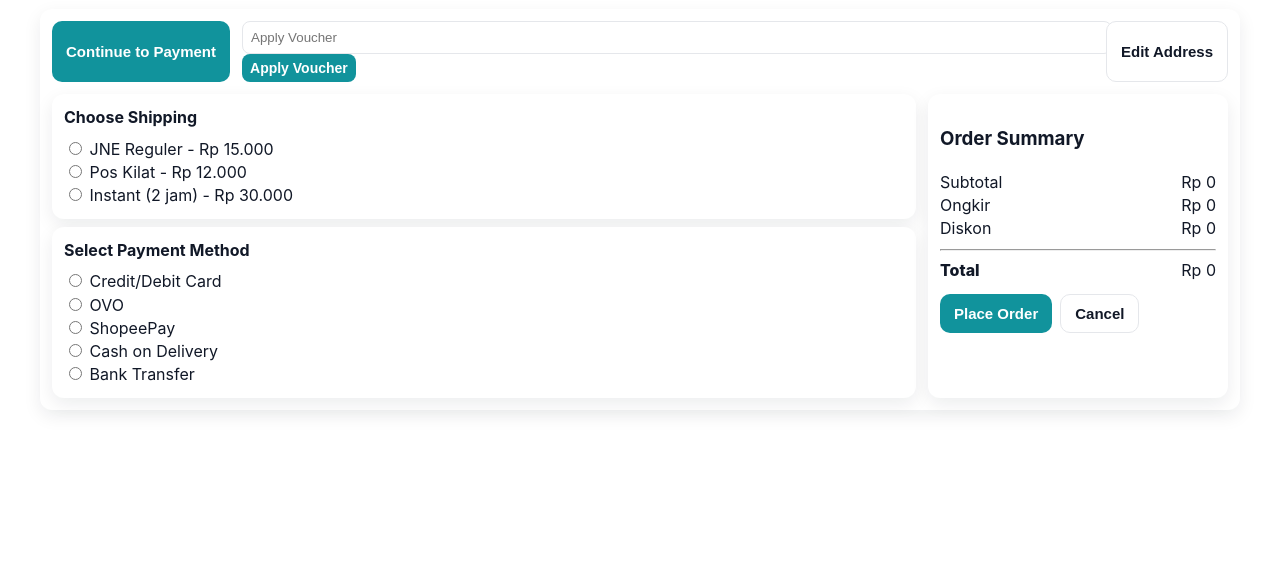
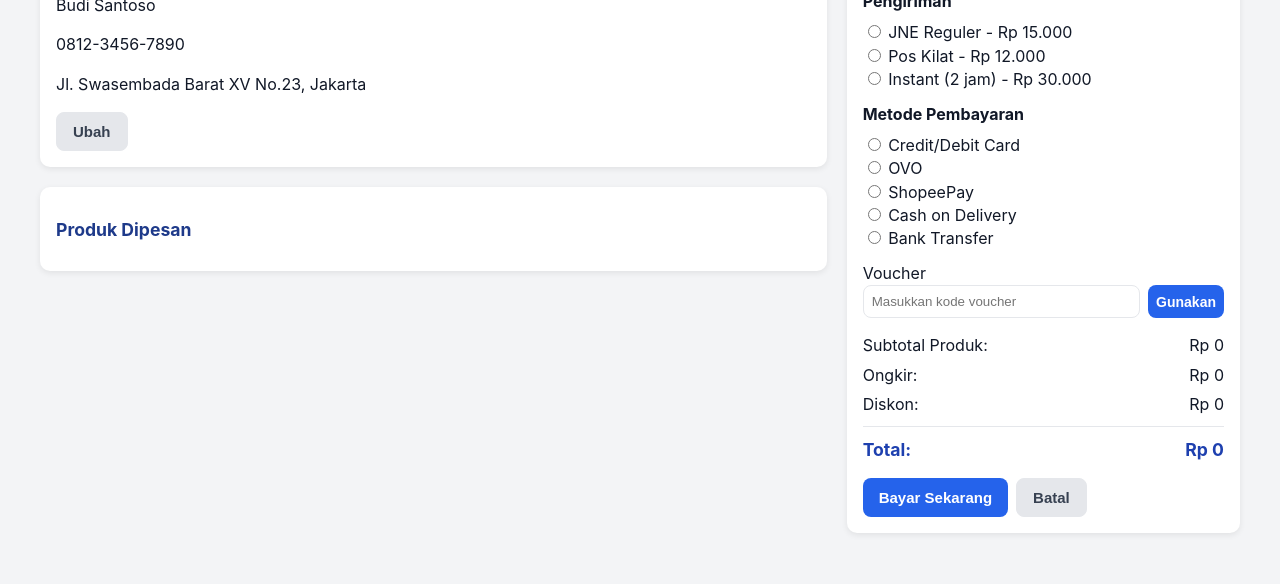
Before and after one commit to szyeee/UTS-FrontEnd, a website: page checkout.html in a window 1280 px wide. Shown: the part 216-800 px from the top of the page. Drawn offline with Linux system fonts and the light colour scheme.

Commit message:
Update checkout page, js, and css

```diff
--- a/checkout.html
+++ b/checkout.html
@@ -1,50 +1,122 @@
-<!doctype html>
-<html lang="id"><head><meta charset="utf-8"><meta name="viewport" content="width=device-width,initial-scale=1"><title>Checkout — MalibuShop</title><link rel="stylesheet" href="assets/css/ecommerce.css"></head><body>
+<!DOCTYPE html>
+<html lang="id">
+<head>
+  <meta charset="UTF-8">
+  <meta name="viewport" content="width=device-width, initial-scale=1.0">
+  <title>Checkout - MalibuShop</title>
+  <link rel="stylesheet" href="assets/css/ecommerce.css">
+  <style>
+    body {background:#f3f4f6;}
+    .checkout-container {
+      display:flex; gap:20px;
+      max-width:1200px; margin:20px auto; padding:0 20px;
+    }
+    .checkout-left {flex:2; display:flex; flex-direction:column; gap:20px;}
+    .checkout-right {flex:1;}
+    .card {background:#fff; border-radius:10px; padding:16px; box-shadow:0 2px 6px rgba(0,0,0,0.08);}
+    .card h2 {font-size:1.1em; margin-bottom:12px; color:#1e3a8a;}
+    .checkout-item {display:flex; gap:12px; align-items:center;}
+    .checkout-item img {width:70px; height:70px; object-fit:cover; border-radius:8px; border:1px solid #e5e7eb;}
+    .summary-card {position:sticky; top:80px;}
+    .summary-prices {margin:16px 0;}
+    .summary-prices p {display:flex; justify-content:space-between; margin:6px 0;}
+    .summary-prices hr {border:none; border-top:1px solid #e5e7eb; margin:10px 0;}
+    .summary-prices .total {font-size:1.1em; font-weight:bold; color:#1e40af;}
+    .btn {background:#2563eb; color:#fff; padding:10px 16px; border:none; border-radius:8px; cursor:pointer; font-weight:600;}
+    .btn:hover {background:#1e3a8a;}
+    .btn.secondary {background:#e5e7eb; color:#374151;}
+    .modal {display:none; position:fixed; inset:0; background:rgba(0,0,0,0.5); justify-content:center; align-items:center; z-index:1000;}
+    .modal-body {background:#fff; padding:20px; border-radius:10px; width:90%; max-width:420px;}
+  </style>
+</head>
+<body>
+  <!-- Header dynamic -->
   <div id="header-placeholder"></div>
-<div class="container" style="padding-top:18px">
-  <h1>Checkout</h1>
-  <div class="card" style="padding:12px;">
-    <div style="display:flex;gap:12px;flex-wrap:wrap">
-      <button class="btn" id="continue-payment">Continue to Payment</button>
-      <div style="flex:1;min-width:260px">
-        <input id="voucher-input" placeholder="Apply Voucher" style="width:100%;padding:8px;border-radius:8px;border:1px solid #e5e7eb"><button class="btn small" id="apply-voucher">Apply Voucher</button>
-      </div>
-      <button class="btn secondary" id="edit-address">Edit Address</button>
+
+  <main class="checkout-container">
+    <!-- KIRI -->
+    <section class="checkout-left">
+      <div class="card">
+        <h2>Alamat Pengiriman</h2>
+        <p id="addr-name">Budi Santoso</p>
+        <p id="addr-phone">0812-3456-7890</p>
+        <p id="addr-line">Jl. Swasembada Barat XV No.23, Jakarta</p>
+        <button id="edit-address" class="btn secondary">Ubah</button>
       </div>
 
-    <div style="margin-top:12px;display:grid;grid-template-columns:1fr 300px;gap:12px">
+      <div class="card">
+        <h2>Produk Dipesan</h2>
+        <div id="order-lines">
+          <div class="checkout-item">
+            <img src="https://via.placeholder.com/70" alt="Produk">
             <div>
-        <div class="card" style="padding:12px" id="shipping-options-card"><strong>Choose Shipping</strong><div id="shipping-options" style="margin-top:8px"></div></div>
-        <div class="card" style="padding:12px;margin-top:8px" id="payment-options-card"><strong>Select Payment Method</strong><div id="payment-options" style="margin-top:8px"></div></div>
-      </div>
-      <div class="card" style="padding:12px">
-        <h3>Order Summary</h3>
-        <div id="order-lines"></div>
-        <div class="flex justify-between"><div>Subtotal</div><div id="sum-subtotal">Rp 0</div></div>
-        <div class="flex justify-between"><div>Ongkir</div><div id="sum-shipping">Rp 0</div></div>
-        <div class="flex justify-between"><div>Diskon</div><div id="sum-discount">Rp 0</div></div>
-        <hr>
-        <div class="flex justify-between"><div style="font-weight:800">Total</div><div id="sum-total">Rp 0</div></div>
-        <div style="margin-top:12px;display:flex;gap:8px">
-          <button class="btn" id="place-order">Place Order</button>
-          <button class="btn secondary" id="cancel-order">Cancel</button>
+              <h3>Sneakers Sport Edition</h3>
+              <p>Rp119.000</p>
             </div>
           </div>
         </div>
       </div>
+    </section>
+
+    <!-- KANAN -->
+    <aside class="checkout-right">
+      <div class="card summary-card">
+        <h2>Ringkasan Pesanan</h2>
+
+        <div id="shipping-options-card" style="margin-bottom:12px">
+          <strong>Pengiriman</strong>
+          <div id="shipping-options" style="margin-top:8px"></div>
         </div>
 
-<!-- address modal -->
-<div id="addr-modal" class="modal" style="display:none"><div class="modal-body">
+        <div id="payment-options-card" style="margin-bottom:12px">
+          <strong>Metode Pembayaran</strong>
+          <div id="payment-options" style="margin-top:8px"></div>
+        </div>
+
+        <div class="form-row">
+          <label for="voucher">Voucher</label>
+          <div style="display:flex;gap:8px">
+            <input type="text" id="voucher-input" placeholder="Masukkan kode voucher" style="flex:1;padding:8px;border-radius:8px;border:1px solid #e5e7eb">
+            <button class="btn small" id="apply-voucher">Gunakan</button>
+          </div>
+          <small id="voucher-msg"></small>
+        </div>
+
+        <div class="summary-prices">
+          <p>Subtotal Produk: <span id="sum-subtotal">Rp 119.000</span></p>
+          <p>Ongkir: <span id="sum-shipping">Rp 15.000</span></p>
+          <p>Diskon: <span id="sum-discount">Rp 0</span></p>
+          <hr>
+          <p class="total">Total: <span id="sum-total">Rp 134.000</span></p>
+        </div>
+
+        <div style="display:flex;gap:8px">
+          <button class="btn" id="place-order">Bayar Sekarang</button>
+          <button class="btn secondary" id="cancel-order">Batal</button>
+        </div>
+      </div>
+    </aside>
+  </main>
+
+  <!-- Modal Edit Alamat -->
+  <div id="addr-modal" class="modal">
+    <div class="modal-body">
       <h3>Edit Address</h3>
-  <input id="addr-name" placeholder="Nama penerima" style="width:100%;padding:8px;border-radius:8px;border:1px solid #e5e7eb"><br><br>
-  <input id="addr-line" placeholder="Alamat lengkap" style="width:100%;padding:8px;border-radius:8px;border:1px solid #e5e7eb"><br><br>
-  <input id="addr-phone" placeholder="No. HP" style="width:100%;padding:8px;border-radius:8px;border:1px solid #e5e7eb"><br><br>
-  <div style="display:flex;gap:8px;justify-content:flex-end"><button class="btn secondary" id="addr-cancel">Cancel</button><button class="btn" id="addr-save">Save</button></div>
-</div></div>
+      <input id="addr-name-input" placeholder="Nama penerima" style="width:100%;padding:8px;border-radius:8px;border:1px solid #e5e7eb"><br><br>
+      <input id="addr-line-input" placeholder="Alamat lengkap" style="width:100%;padding:8px;border-radius:8px;border:1px solid #e5e7eb"><br><br>
+      <input id="addr-phone-input" placeholder="No. HP" style="width:100%;padding:8px;border-radius:8px;border:1px solid #e5e7eb"><br><br>
+      <div style="display:flex;gap:8px;justify-content:flex-end">
+        <button class="btn secondary" id="addr-cancel">Batal</button>
+        <button class="btn" id="addr-save">Simpan</button>
+      </div>
+    </div>
+  </div>
 
+  <!-- Footer dynamic -->
   <div id="footer-placeholder"></div>
+
   <script src="scripts/header.js"></script>
   <script src="scripts/cart.js"></script>
   <script src="scripts/checkout.js"></script>
-</body></html>
+</body>
+</html>
--- a/scripts/checkout.js
+++ b/scripts/checkout.js
@@ -1,60 +1,153 @@
-// checkout.js - refined and clear flow per requirements
-function formatRupiah(v){ return 'Rp ' + Number(v).toFixed(0).toString().replace(/\B(?=(\d{3})+(?!\d))/g, '.'); }
-function getCart(){ try { return JSON.parse(localStorage.getItem('cart')||'[]'); } catch(e){ return []; } }
-function saveOrder(order){ const orders = JSON.parse(localStorage.getItem('orders')||'[]'); orders.unshift(order); localStorage.setItem('orders', JSON.stringify(orders)); }
+// checkout.js - updated to match merged HTML structure
+function formatRupiah(v){
+  return 'Rp ' + Number(v).toFixed(0).toString().replace(/\B(?=(\d{3})+(?!\d))/g, '.');
+}
+function getCart(){
+  try { return JSON.parse(localStorage.getItem('cart')||'[]'); } catch(e){ return []; }
+}
+function saveOrder(order){
+  const orders = JSON.parse(localStorage.getItem('orders')||'[]');
+  orders.unshift(order);
+  localStorage.setItem('orders', JSON.stringify(orders));
+}
 
 document.addEventListener('DOMContentLoaded', function(){
-  const shippingOptions = [{id:'jne',name:'JNE Reguler',cost:15000},{id:'pos',name:'Pos Kilat',cost:12000},{id:'instant',name:'Instant (2 jam)',cost:30000}];
-  const paymentOptions = [{id:'card',name:'Credit/Debit Card'},{id:'ovo',name:'OVO'},{id:'spay',name:'ShopeePay'},{id:'cod',name:'Cash on Delivery'},{id:'transfer',name:'Bank Transfer'}];
+  const shippingOptions = [
+    {id:'jne',name:'JNE Reguler',cost:15000},
+    {id:'pos',name:'Pos Kilat',cost:12000},
+    {id:'instant',name:'Instant (2 jam)',cost:30000}
+  ];
+  const paymentOptions = [
+    {id:'card',name:'Credit/Debit Card'},
+    {id:'ovo',name:'OVO'},
+    {id:'spay',name:'ShopeePay'},
+    {id:'cod',name:'Cash on Delivery'},
+    {id:'transfer',name:'Bank Transfer'}
+  ];
+
+  // render shipping options
   const shipEl = document.getElementById('shipping-options');
-  shippingOptions.forEach(s=>{ const d=document.createElement('div'); d.innerHTML=`<label><input type="radio" name="shipping" value="${s.id}" data-cost="${s.cost}"> ${s.name} - ${formatRupiah(s.cost)}</label>`; shipEl.appendChild(d); });
+  shippingOptions.forEach(s=>{
+    const d=document.createElement('div');
+    d.innerHTML=`<label><input type="radio" name="shipping" value="${s.id}" data-cost="${s.cost}"> ${s.name} - ${formatRupiah(s.cost)}</label>`;
+    shipEl.appendChild(d);
+  });
+
+  // render payment options
   const payEl = document.getElementById('payment-options');
-  paymentOptions.forEach(p=>{ const d=document.createElement('div'); d.innerHTML=`<label><input type="radio" name="payment" value="${p.id}"> ${p.name}</label>`; payEl.appendChild(d); });
+  paymentOptions.forEach(p=>{
+    const d=document.createElement('div');
+    d.innerHTML=`<label><input type="radio" name="payment" value="${p.id}"> ${p.name}</label>`;
+    payEl.appendChild(d);
+  });
+
+  // load & display address
+  function renderAddress(){
+    const a = JSON.parse(localStorage.getItem('address')||'null');
+    if(a){
+      document.getElementById('addr-name').textContent = a.name;
+      document.getElementById('addr-line').textContent = a.line;
+      document.getElementById('addr-phone').textContent = a.phone;
+    }
+  }
 
   // address modal
-  function loadAddress(){ const a = JSON.parse(localStorage.getItem('address')||'null'); if(a) document.getElementById('addr-name').value=a.name, document.getElementById('addr-line').value=a.line, document.getElementById('addr-phone').value=a.phone; }
-  document.getElementById('edit-address').addEventListener('click', ()=>{ document.getElementById('addr-modal').style.display='flex'; loadAddress(); });
+  document.getElementById('edit-address').addEventListener('click', ()=>{
+    const a = JSON.parse(localStorage.getItem('address')||'null');
+    if(a){
+      document.getElementById('addr-name-input').value = a.name;
+      document.getElementById('addr-line-input').value = a.line;
+      document.getElementById('addr-phone-input').value = a.phone;
+    }
+    document.getElementById('addr-modal').style.display='flex';
+  });
   document.getElementById('addr-cancel').addEventListener('click', ()=> document.getElementById('addr-modal').style.display='none');
-  document.getElementById('addr-save').addEventListener('click', ()=>{ const addr={name:document.getElementById('addr-name').value,line:document.getElementById('addr-line').value,phone:document.getElementById('addr-phone').value}; localStorage.setItem('address', JSON.stringify(addr)); document.getElementById('addr-modal').style.display='none'; alert('Alamat disimpan.'); });
+  document.getElementById('addr-save').addEventListener('click', ()=>{
+    const addr={
+      name:document.getElementById('addr-name-input').value||'',
+      line:document.getElementById('addr-line-input').value||'',
+      phone:document.getElementById('addr-phone-input').value||''
+    };
+    localStorage.setItem('address', JSON.stringify(addr));
+    document.getElementById('addr-modal').style.display='none';
+    renderAddress();
+    alert('Alamat disimpan.');
+  });
 
   // voucher apply
   document.getElementById('apply-voucher').addEventListener('click', ()=>{
     const code = document.getElementById('voucher-input').value.trim();
     if(!code) return alert('Masukkan kode voucher.');
     localStorage.setItem('selectedVoucher', code);
-    alert('Voucher diterapkan: ' + code);
+    document.getElementById('voucher-msg').textContent = 'Voucher diterapkan: ' + code;
     renderSummary();
   });
 
+  // render order summary
   function renderSummary(){
     const cart = getCart();
-    const lines = document.getElementById('order-lines'); lines.innerHTML='';
+    const lines = document.getElementById('order-lines');
+    lines.innerHTML='';
     let subtotal = 0;
-    cart.forEach(it=>{ const r=document.createElement('div'); r.style.display='flex'; r.style.justifyContent='space-between'; r.style.marginBottom='8px'; r.innerHTML = `<div>${it.title} x ${it.qty||1}</div><div>${formatRupiah((it.price||0)*(it.qty||1))}</div>`; lines.appendChild(r); subtotal += (it.price||0)*(it.qty||1); });
+    cart.forEach(it=>{
+      const r=document.createElement('div');
+      r.style.display='flex';
+      r.style.justifyContent='space-between';
+      r.style.marginBottom='8px';
+      r.innerHTML = `<div>${it.title} x ${it.qty||1}</div><div>${formatRupiah((it.price||0)*(it.qty||1))}</div>`;
+      lines.appendChild(r);
+      subtotal += (it.price||0)*(it.qty||1);
+    });
     document.getElementById('sum-subtotal').textContent = formatRupiah(subtotal);
-    const selShip = document.querySelector('input[name="shipping"]:checked'); const shipCost = selShip ? parseInt(selShip.dataset.cost||0) : 0; document.getElementById('sum-shipping').textContent = formatRupiah(shipCost);
-    let discount = 0; const v = localStorage.getItem('selectedVoucher') || ''; if (v==='MUSIM20') discount = Math.round(subtotal*0.2); else if (v==='HELLO10') discount = Math.round(subtotal*0.1); else if (v==='ONGKIRFREE') discount = shipCost;
+
+    const selShip = document.querySelector('input[name="shipping"]:checked');
+    const shipCost = selShip ? parseInt(selShip.dataset.cost||0) : 0;
+    document.getElementById('sum-shipping').textContent = formatRupiah(shipCost);
+
+    let discount = 0;
+    const v = localStorage.getItem('selectedVoucher') || '';
+    if (v==='MUSIM20') discount = Math.round(subtotal*0.2);
+    else if (v==='HELLO10') discount = Math.round(subtotal*0.1);
+    else if (v==='ONGKIRFREE') discount = shipCost;
     document.getElementById('sum-discount').textContent = formatRupiah(discount);
+
     document.getElementById('sum-total').textContent = formatRupiah(subtotal + shipCost - discount);
   }
 
   document.getElementById('shipping-options').addEventListener('change', renderSummary);
   document.getElementById('payment-options').addEventListener('change', renderSummary);
-  document.getElementById('cancel-order').addEventListener('click', ()=>{ if(confirm('Batalkan pesanan?')) window.location.href='index.html'; });
+  document.getElementById('cancel-order').addEventListener('click', ()=>{
+    if(confirm('Batalkan pesanan?')) window.location.href='index.html';
+  });
 
   document.getElementById('place-order').addEventListener('click', ()=>{
-    const cart = getCart(); if(!cart.length) return alert('Keranjang kosong.');
-    const addr = JSON.parse(localStorage.getItem('address')||'null'); if(!addr) return alert('Tambahkan alamat terlebih dahulu.');
-    const ship = document.querySelector('input[name="shipping"]:checked'); if(!ship) return alert('Pilih pengiriman.');
-    const pay = document.querySelector('input[name="payment"]:checked'); if(!pay) return alert('Pilih metode pembayaran.');
-    const order = {id:Date.now(), items:cart, address:addr, voucher:localStorage.getItem('selectedVoucher')||'', shipping:ship.value, payment:pay.value, total:document.getElementById('sum-total').textContent, date:new Date().toISOString()};
+    const cart = getCart();
+    if(!cart.length) return alert('Keranjang kosong.');
+    const addr = JSON.parse(localStorage.getItem('address')||'null');
+    if(!addr) return alert('Tambahkan alamat terlebih dahulu.');
+    const ship = document.querySelector('input[name="shipping"]:checked');
+    if(!ship) return alert('Pilih pengiriman.');
+    const pay = document.querySelector('input[name="payment"]:checked');
+    if(!pay) return alert('Pilih metode pembayaran.');
+
+    const order = {
+      id:Date.now(),
+      items:cart,
+      address:addr,
+      voucher:localStorage.getItem('selectedVoucher')||'',
+      shipping:ship.value,
+      payment:pay.value,
+      total:document.getElementById('sum-total').textContent,
+      date:new Date().toISOString()
+    };
     saveOrder(order);
     localStorage.removeItem('cart');
     document.dispatchEvent(new Event('cart-updated'));
-    alert('Pesanan dibuat. ID: ' + order.id);
+    alert('Pesanan berhasil dibuat. ID: ' + order.id);
     window.location.href = 'order-history.html';
   });
 
   // initial render
+  renderAddress();
   renderSummary();
 });
--- a/styles/checkout.css
+++ b/styles/checkout.css
@@ -1,32 +1,97 @@
-.checkout-grid{
-    display:grid;
-    grid-template-columns:1fr 360px;
-    gap:18px
+.checkout-grid {
+  display: grid;
+  grid-template-columns: 1fr 360px;
+  gap: 20px;
+  align-items: start;
+  margin-top: 20px;
 }
 
-.order-summary{
-    background:var(--card);
-    padding:12px;
-    border-radius:12px
+.order-summary {
+  background: var(--card);
+  padding: 16px;
+  border-radius: 14px;
+  box-shadow: 0 4px 12px rgba(0, 0, 0, 0.08);
+  transition: transform 0.2s ease, box-shadow 0.2s ease;
+}
+.order-summary:hover {
+  transform: translateY(-2px);
+  box-shadow: 0 6px 16px rgba(0, 0, 0, 0.12);
 }
 
-.form-row input, .form-row textarea, .form-row select{
-    width:100%;
-    padding:10px;
-    border-radius:8px;
-    border:1px solid rgba(15,23,42,0.06)
+.form-row {
+  margin-bottom: 14px;
+}
+.form-row label {
+  display: block;
+  font-weight: 600;
+  margin-bottom: 6px;
+  font-size: 0.95rem;
+  color: var(--text-secondary);
+}
+.form-row input,
+.form-row textarea,
+.form-row select {
+  width: 100%;
+  padding: 10px 12px;
+  border-radius: 10px;
+  border: 1px solid rgba(15, 23, 42, 0.08);
+  background: #fff;
+  font-size: 0.95rem;
+  transition: border-color 0.2s ease, box-shadow 0.2s ease;
+}
+.form-row input:focus,
+.form-row textarea:focus,
+.form-row select:focus {
+  border-color: var(--accent);
+  box-shadow: 0 0 0 3px rgba(99, 102, 241, 0.15);
+  outline: none;
 }
 
-.place-btn{
-    background:var(--accent);
-    color:#fff;
-    padding:10px 12px;
-    border-radius:10px;
-    border:0
+.place-btn {
+  background: var(--accent);
+  color: #fff;
+  padding: 12px 14px;
+  border-radius: 12px;
+  border: none;
+  font-weight: 600;
+  font-size: 1rem;
+  cursor: pointer;
+  width: 100%;
+  transition: background 0.25s ease, transform 0.2s ease;
+}
+.place-btn:hover {
+  background: var(--accent-dark, #4338ca);
+  transform: translateY(-2px);
+}
+.place-btn:active {
+  transform: translateY(0);
 }
 
-@media(max-width:900px){
-    .checkout-grid{
-        grid-template-columns:1fr
-    }
+.section-title {
+  font-size: 1.1rem;
+  font-weight: 700;
+  margin-bottom: 12px;
+  color: var(--text-primary);
 }
+
+.summary-line {
+  display: flex;
+  justify-content: space-between;
+  margin: 6px 0;
+  font-size: 0.95rem;
+}
+.summary-line.total {
+  font-weight: 700;
+  font-size: 1.05rem;
+  border-top: 1px dashed rgba(0, 0, 0, 0.1);
+  padding-top: 8px;
+}
+
+@media (max-width: 900px) {
+  .checkout-grid {
+    grid-template-columns: 1fr;
+  }
+  .order-summary {
+    margin-top: 20px;
+  }
+}
```
Lines whose indentation alone changed are shown as unchanged.
